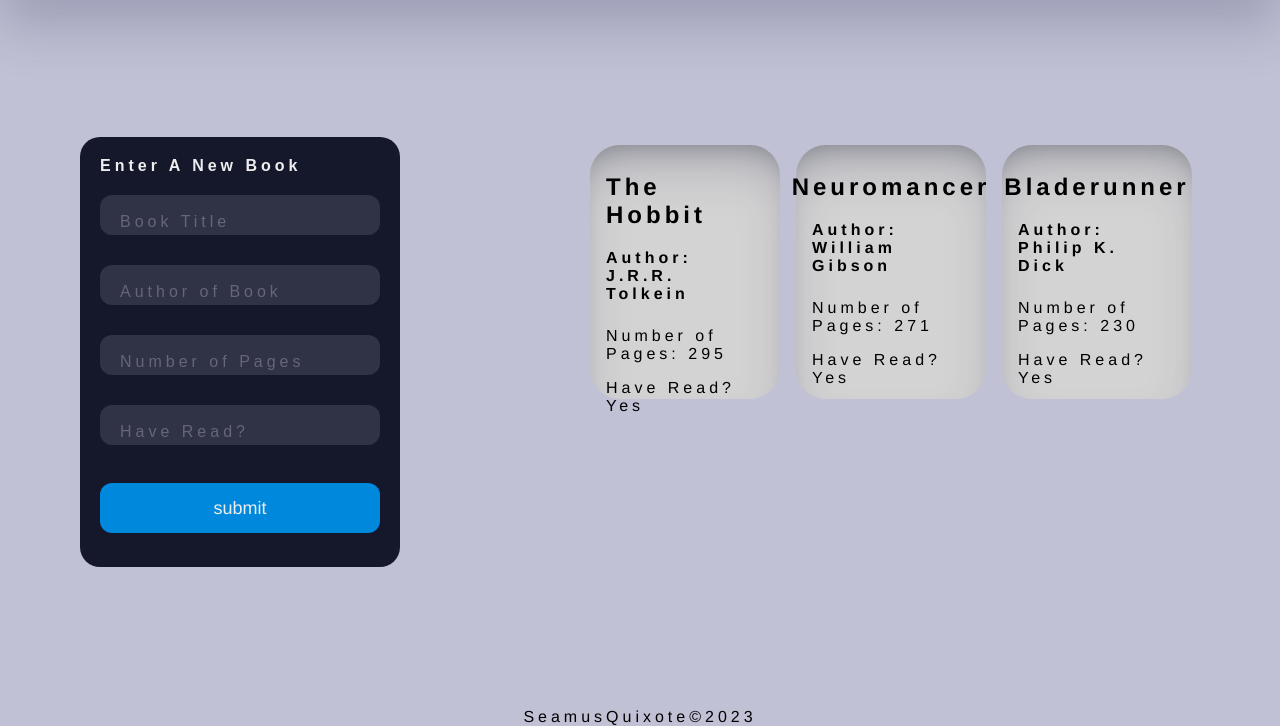
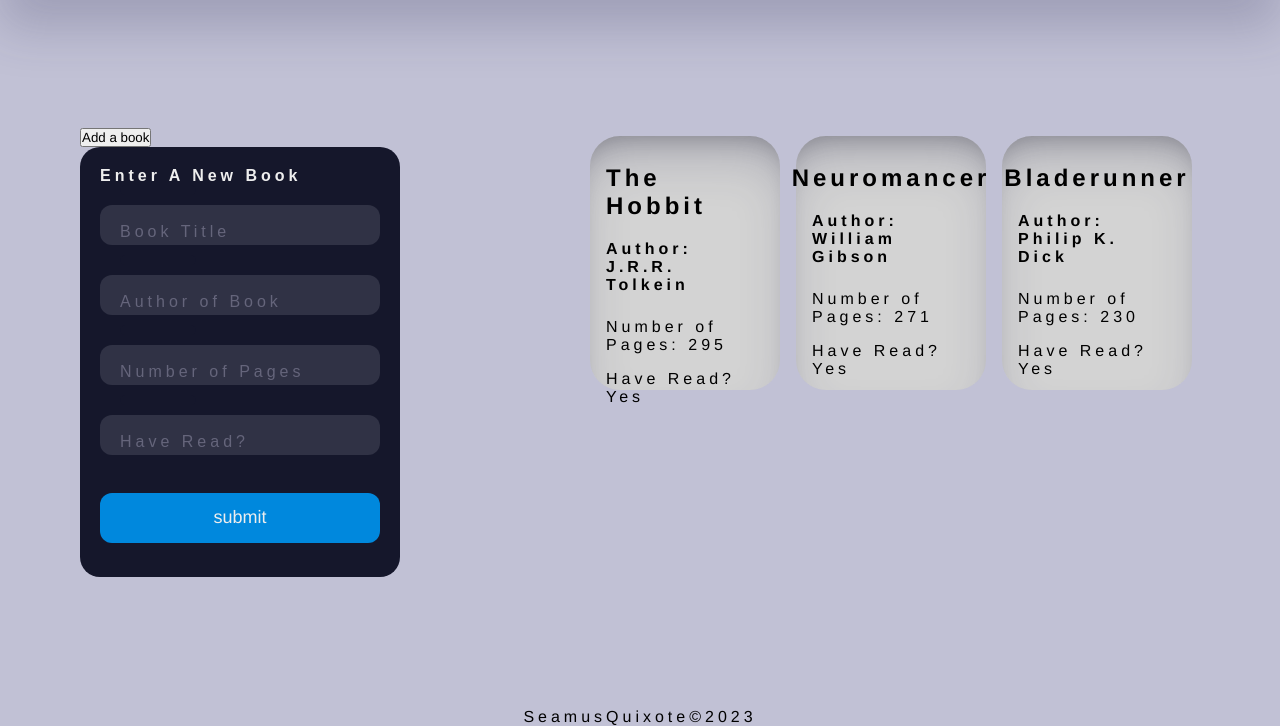
Before and after one commit to SalamanderCtesiphon/project-libraryV2, a plain HTML site: page index.html in a window 1280 px wide. Shown: the part 74-800 px from the top of the page. Drawn offline with Linux system fonts and the light colour scheme.

Commit message:
added an add book button to the page

```diff
--- a/index.html
+++ b/index.html
@@ -12,7 +12,10 @@
   <header><h1>Library Project</h1></header>
   <main>
     <section class="input-form">
-      <div class="form">
+      <button class="beautiful-button">
+        Add a book
+      </button>
+      <div class="form" id="book-form">
         <div class="subtitle">Enter A New Book</div>
         <div class="input-container ic1">
           <input id="title" class="input" type="text" placeholder="">
```
